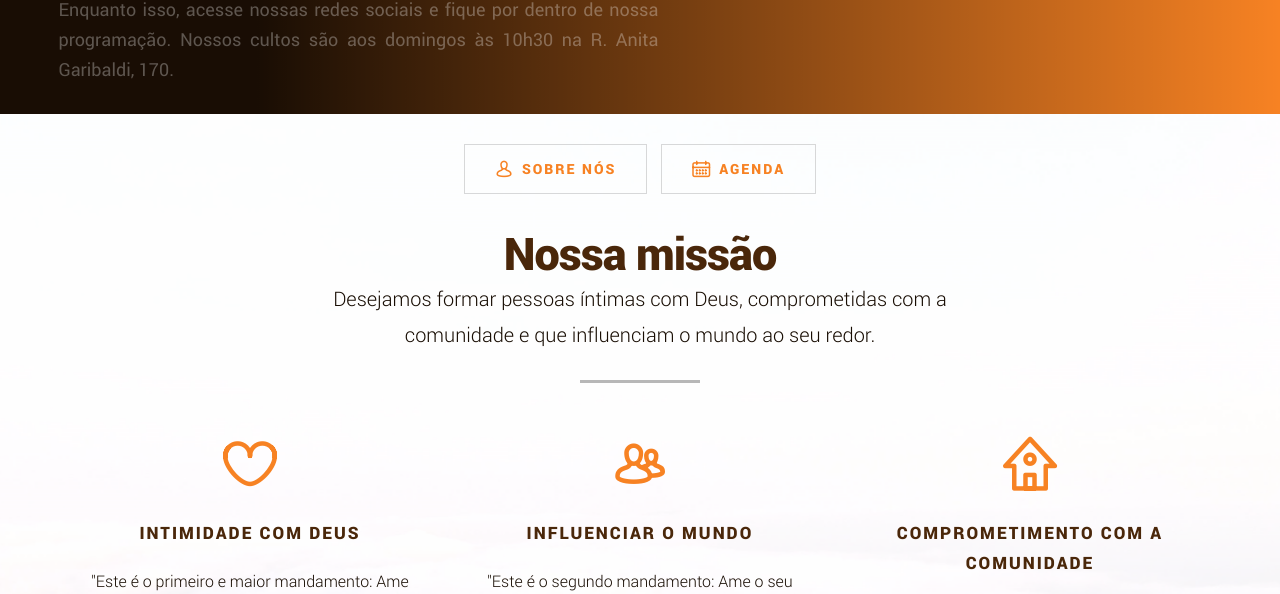
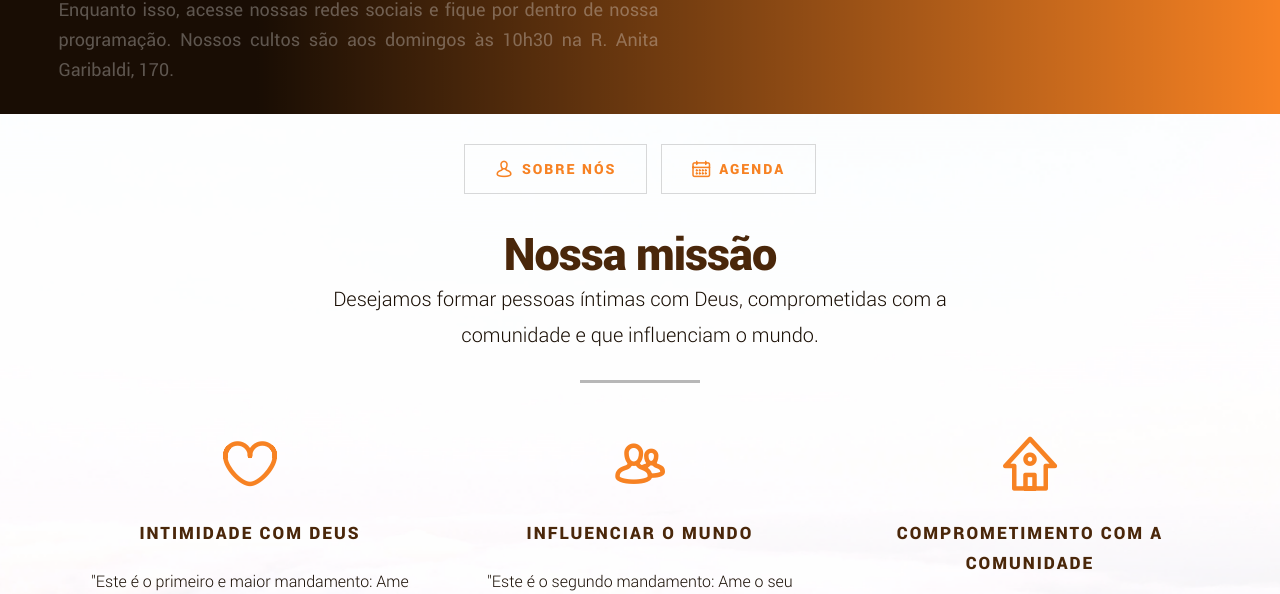
Before and after one commit to amandafrois/caminho, a plain HTML site: page index.html in a window 1280 px wide. Shown: the part 486-1080 px from the top of the page. Drawn offline with Linux system fonts and the light colour scheme; files whose address does not match are found by name.

Commit message:
Update index.html

```diff
--- a/index.html
+++ b/index.html
@@ -113,7 +113,7 @@
 
 					   			<h1>Nossa missão</h1>
 
-					   			<p class="lead">Desejamos formar pessoas íntimas com Deus, comprometidas com a comunidade e que influenciam o mundo ao seu redor.</p>
+					   			<p class="lead">Desejamos formar pessoas íntimas com Deus, comprometidas com a comunidade e que influenciam o mundo.</p>
 
 					   		</div>
 					   	</div> <!-- /tab-content-intro -->
```
